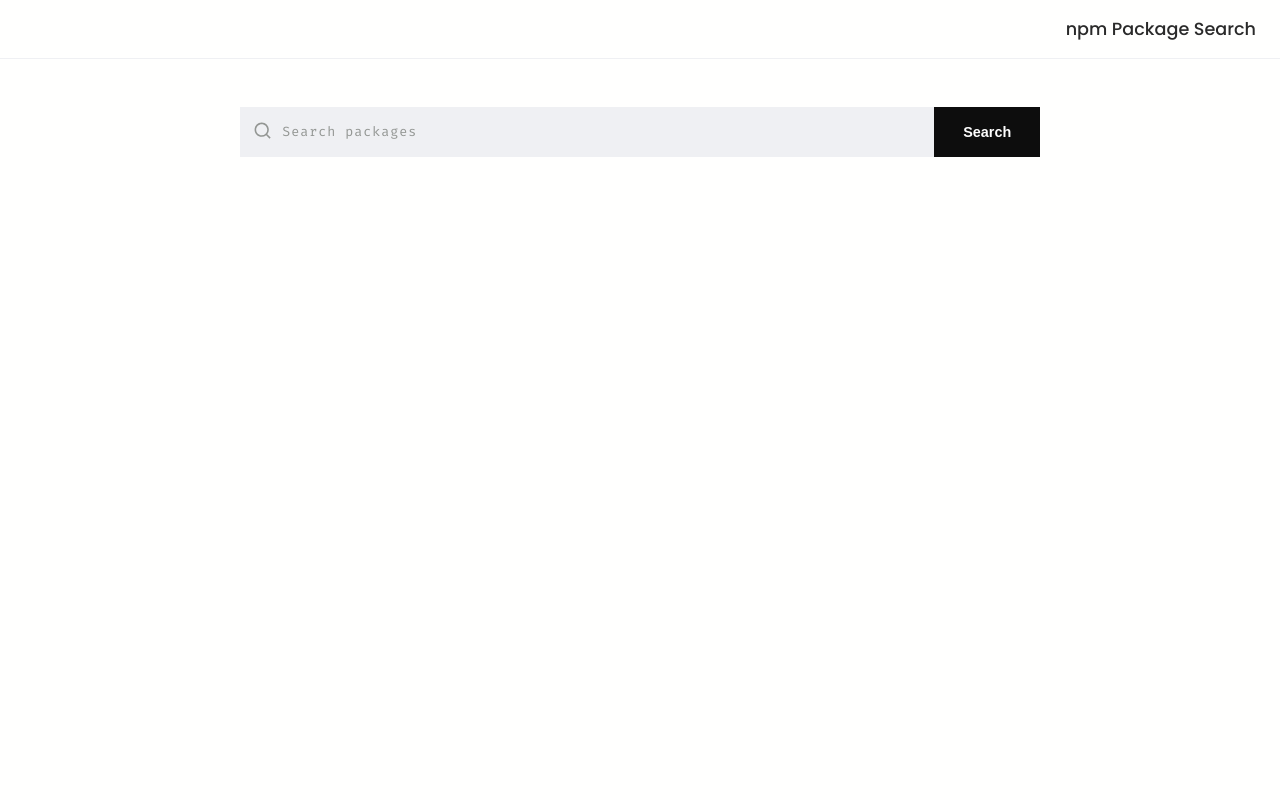
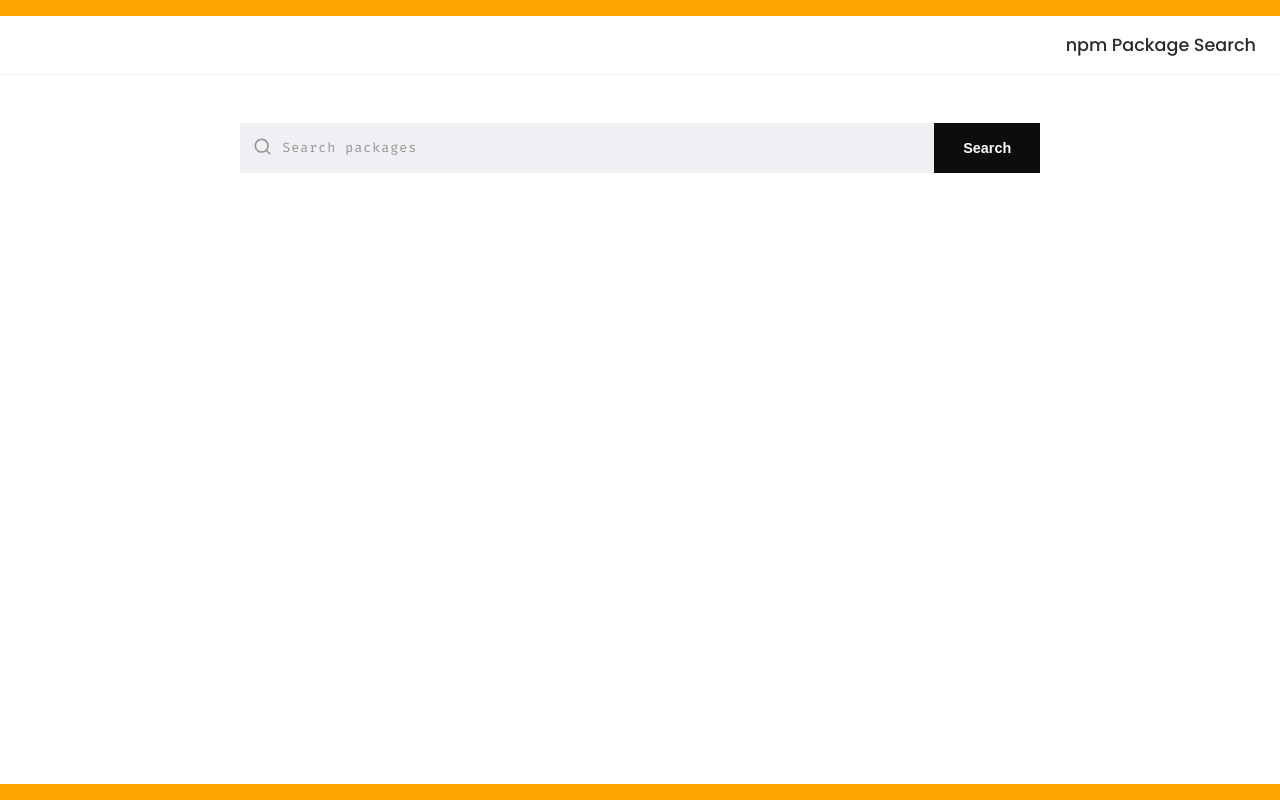
Before and after one commit to tokiurata/npm-package-search, a React (Create React App) app: page / in a window 1280 px wide. Built offline with nearby package versions, Linux system fonts and the light colour scheme.

Commit message:
Create DecorationBar

```diff
--- a/src/components/App.tsx
+++ b/src/components/App.tsx
@@ -1,8 +1,10 @@
 import { Provider } from 'react-redux';
 import { store } from '../state';
+
 import Header from './Header/Header';
 import Search from './Search/Search';
 import ItemsList from './ItemsList/ItemsList';
+import Footer from './Footer/Footer';
 
 import '../styles/main.scss';
 
@@ -15,6 +17,7 @@ const App = () => {
           <Search />
           <ItemsList />
         </main>
+        <Footer />
       </div>
     </Provider>
   );
--- /dev/null
+++ b/src/components/DecorationBar/DecorationBar.scss
@@ -0,0 +1,5 @@
+.decoration-bar {
+  width: 100%;
+  height: 16px;
+  background-color: orange;;
+}
--- /dev/null
+++ b/src/components/DecorationBar/DecorationBar.tsx
@@ -0,0 +1,7 @@
+import "./DecorationBar.scss";
+
+const DecorationBar: React.FC = () => {
+  return <div className="decoration-bar"></div>;
+};
+
+export default DecorationBar;
--- /dev/null
+++ b/src/components/Footer/Footer.scss
@@ -0,0 +1,3 @@
+.footer {
+  margin-top: auto;
+}
--- /dev/null
+++ b/src/components/Footer/Footer.tsx
@@ -0,0 +1,13 @@
+import DecorationBar from "../DecorationBar/DecorationBar";
+
+import "./Footer.scss";
+
+const Footer: React.FC = () => {
+  return (
+    <div className="footer">
+      <DecorationBar />
+    </div>
+  )
+};
+
+export default Footer;
--- a/src/components/Header/Header.tsx
+++ b/src/components/Header/Header.tsx
@@ -1,8 +1,11 @@
+import DecorationBar from "../DecorationBar/DecorationBar";
+
 import "./Header.scss";
 
 const Header: React.FC = () => {
   return (
     <div className="header">
+      <DecorationBar />
       <a className="header__link" href="/">
         <h1 className="header__title">npm Package Search</h1>
       </a>
--- a/src/styles/main.scss
+++ b/src/styles/main.scss
@@ -42,3 +42,9 @@ a {
   color: inherit;
   text-decoration: none;
 }
+
+.app {
+  display: flex;
+  flex-direction: column;
+  height: 100vh;
+}
```
